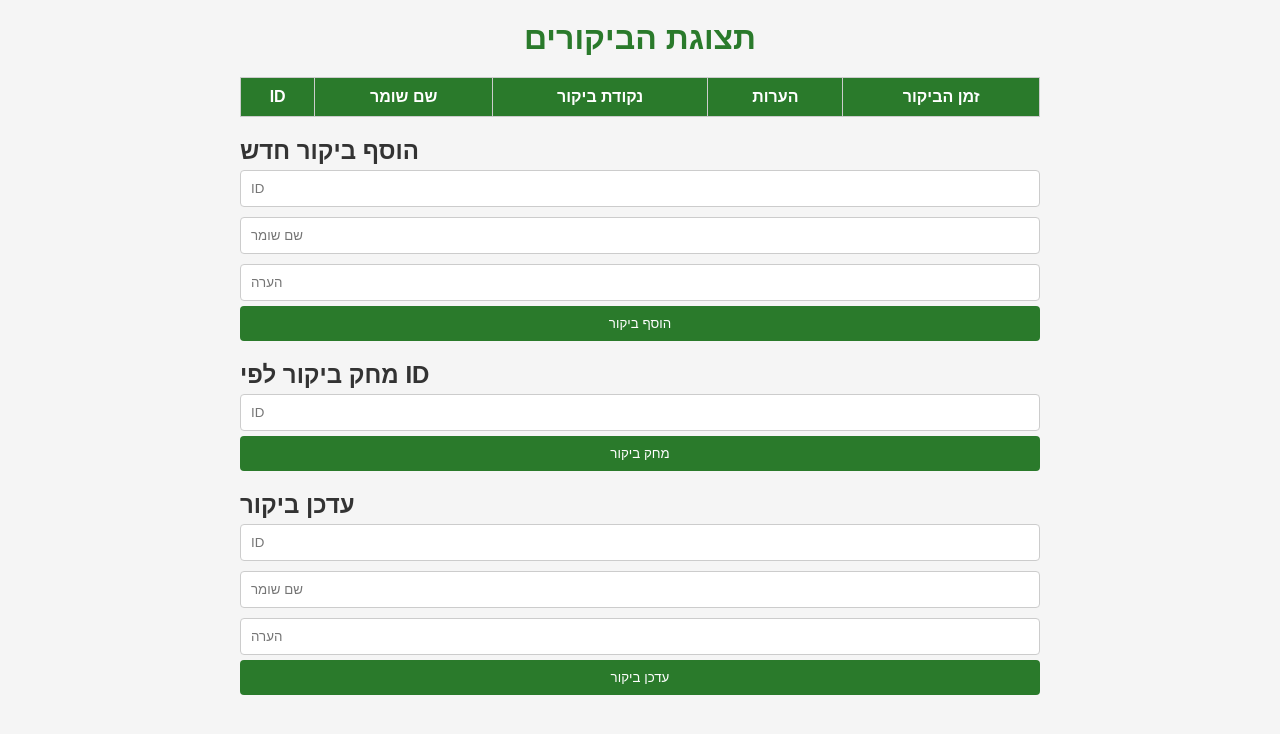
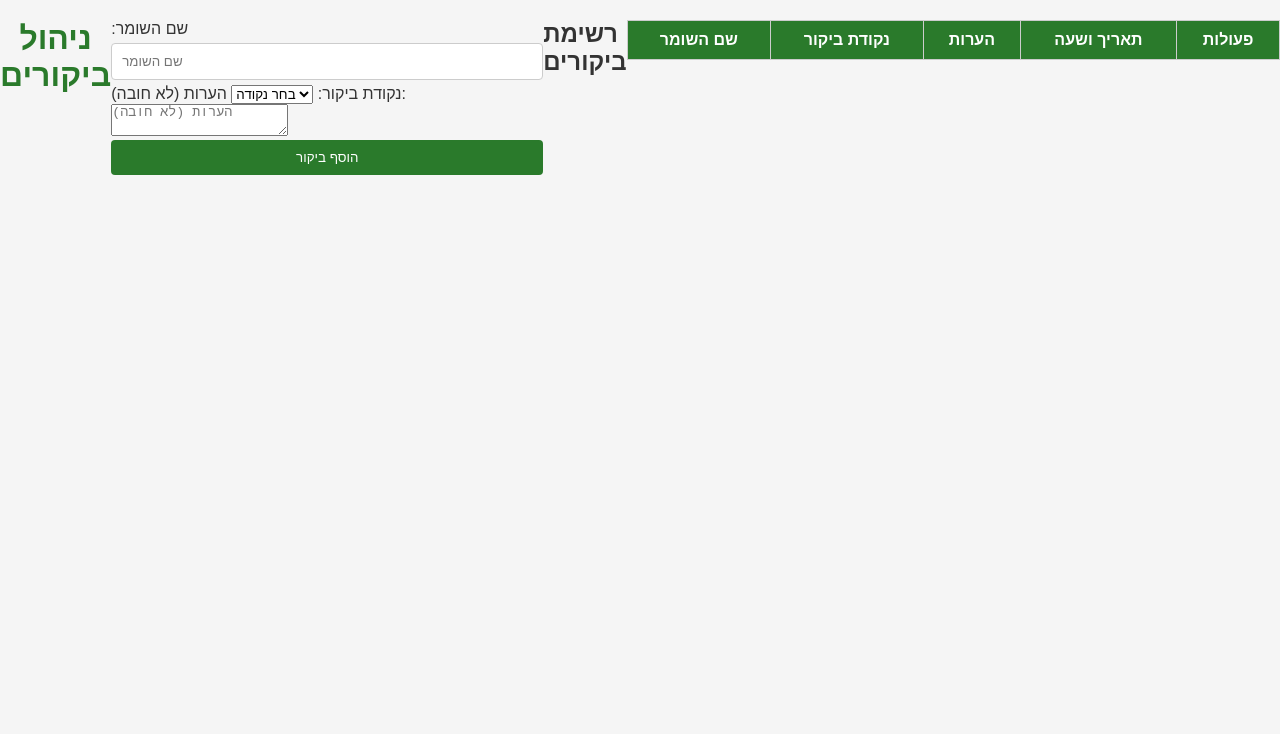
Before and after one commit to ehabshaban11/node.js, a website: page visit/visits.html in a window 1280 px wide. Drawn offline with Linux system fonts and the light colour scheme.

Commit message:
Update visits.html

```diff
--- a/visit/visits.html
+++ b/visit/visits.html
@@ -3,60 +3,41 @@
 <head>
   <meta charset="UTF-8">
   <meta name="viewport" content="width=device-width, initial-scale=1.0">
-    <title>תצוגת הביקורים</title>
+  <title>ניהול ביקורים</title>
   <link rel="stylesheet" href="styles.css">
 </head>
 <body>
-    <div class="container">
-        <h1>תצוגת הביקורים</h1>
 
-        <!-- טבלה להצגת ביקורים -->
+  <h1>ניהול ביקורים</h1>
+
+  <form id="add-visit-form">
+    <label for="guard-name">שם השומר:</label>
+    <input type="text" id="guard-name" placeholder="שם השומר" required>
+
+    <label for="point-select">נקודת ביקור:</label>
+    <select id="point-select" required>
+      <option value="" disabled selected>בחר נקודה</option>
+    </select>
+
+    <label for="comments">הערות (לא חובה):</label>
+    <textarea id="comments" placeholder="הערות (לא חובה)"></textarea>
+
+    <button type="submit">הוסף ביקור</button>
+  </form>
+
+  <h2>רשימת ביקורים</h2>
   <table>
     <thead>
       <tr>
-                    <th>ID</th>
-                    <th>שם שומר</th>
+        <th>שם השומר</th>
         <th>נקודת ביקור</th>
         <th>הערות</th>
-                    <th>זמן הביקור</th>
-
+        <th>תאריך ושעה</th>
+        <th>פעולות</th>
       </tr>
     </thead>
-            <tbody>
-            </tbody>
+    <tbody id="visits-list"></tbody>
   </table>
-
-        <!-- טופס להוספת ביקור חדש -->
-        <div class="form-section">
-            <h2>הוסף ביקור חדש</h2>
-            <form id="addVisitForm">
-                <input type="number" id="visitId" placeholder="ID" required>
-                <input type="text" id="guardName" placeholder="שם שומר" required>
-                <input type="text" id="comment" placeholder="הערה" required>
-                <button type="submit">הוסף ביקור</button>
-            </form>
-        </div>
-
-        <!-- טופס למחיקת ביקור לפי ID -->
-        <div class="form-section">
-            <h2>מחק ביקור לפי ID</h2>
-            <form id="deleteVisitForm">
-                <input type="number" id="visitIdToDelete" placeholder="ID" required>
-                <button type="submit">מחק ביקור</button>
-            </form>
-        </div>
-
-        <!-- טופס לעדכון ביקור -->
-        <div class="form-section">
-            <h2>עדכן ביקור</h2>
-            <form id="updateVisitForm">
-                <input type="number" id="visitIdToUpdate" placeholder="ID" required>
-                <input type="text" id="newGuardName" placeholder="שם שומר" required>
-                <input type="text" id="newComment" placeholder="הערה" required>
-                <button type="submit">עדכן ביקור</button>
-            </form>
-        </div>
-    </div>
 
   <script src="script.js"></script>
 </body>
```
Lines whose indentation alone changed are shown as unchanged.
